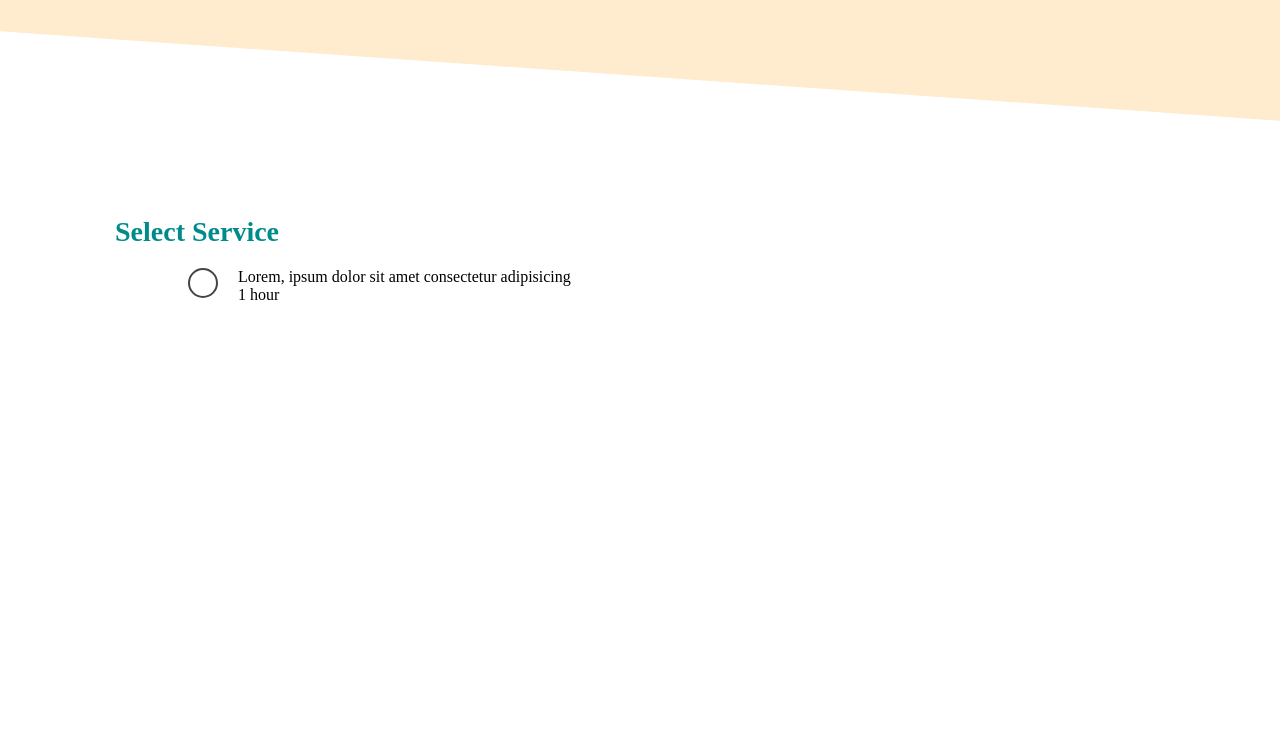
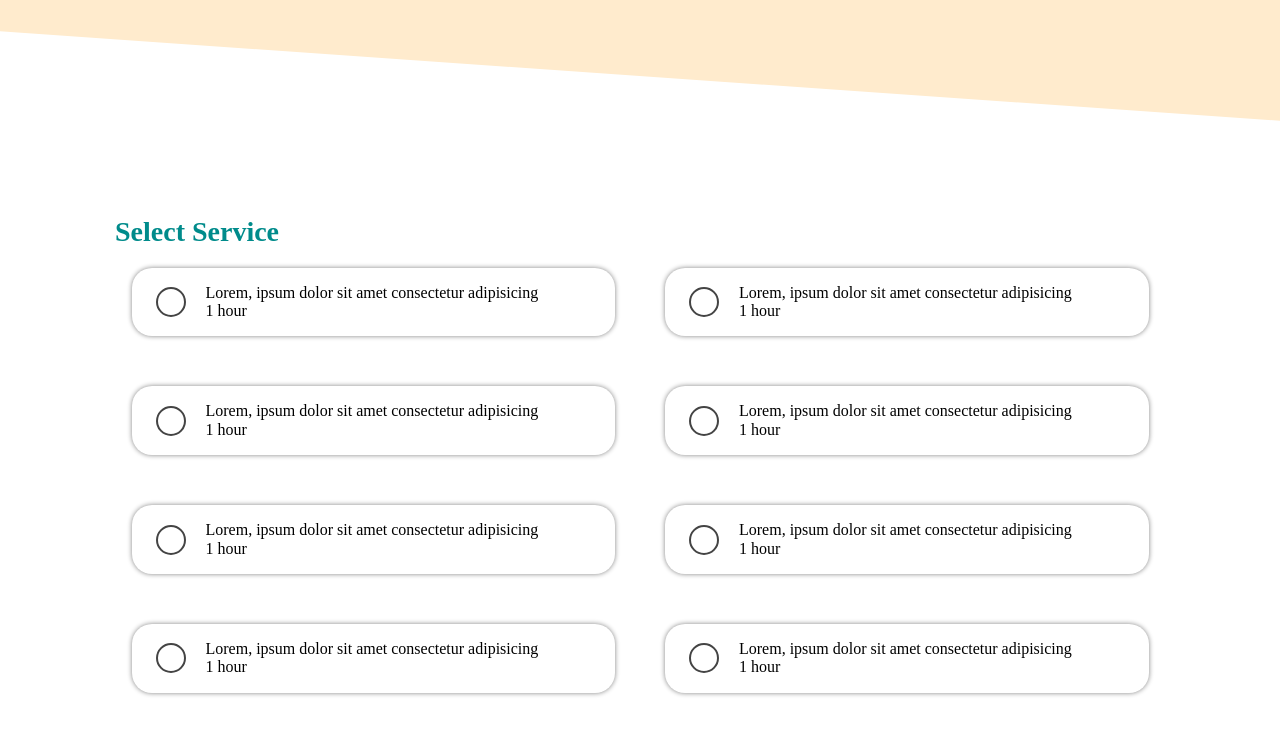
Before and after one commit to BaraaMohamed7/html-css_practice-01, a plain HTML site: page index.html in a window 1280 px wide. Shown: the part 591-1326 px from the top of the page. Before the commit the page ends 1095 px from the top, so only its background shows below. Drawn offline with Linux system fonts and the light colour scheme.

Commit message:
first upload

```diff
--- a/css/main.css
+++ b/css/main.css
@@ -187,7 +187,7 @@ nav {
 }
 
 .services {
-	width: 80%;
+	width: 90%;
 	display: grid;
 	grid-template-columns: 1fr 1fr;
 	gap: 50px;
@@ -196,7 +196,10 @@ nav {
 
 .service {
 	display: flex;
-	/* align-items: center; */
+	box-shadow: 0 0 5px #0000007d;
+	padding: 16px 24px;
+	border-radius: 20px;
+	align-items: center;
 }
 
 .check-icon {
--- a/index.html
+++ b/index.html
@@ -70,6 +70,62 @@
 						</div>
 						<div class="information-icon"></div>
 					</div>
+					<div class="service">
+						<div class="check-icon"></div>
+						<div class="service-text">
+							<p>Lorem, ipsum dolor sit amet consectetur adipisicing</p>
+							<span>1 hour</span>
+						</div>
+						<div class="information-icon"></div>
+					</div>
+					<div class="service">
+						<div class="check-icon"></div>
+						<div class="service-text">
+							<p>Lorem, ipsum dolor sit amet consectetur adipisicing</p>
+							<span>1 hour</span>
+						</div>
+						<div class="information-icon"></div>
+					</div>
+					<div class="service">
+						<div class="check-icon"></div>
+						<div class="service-text">
+							<p>Lorem, ipsum dolor sit amet consectetur adipisicing</p>
+							<span>1 hour</span>
+						</div>
+						<div class="information-icon"></div>
+					</div>
+					<div class="service">
+						<div class="check-icon"></div>
+						<div class="service-text">
+							<p>Lorem, ipsum dolor sit amet consectetur adipisicing</p>
+							<span>1 hour</span>
+						</div>
+						<div class="information-icon"></div>
+					</div>
+					<div class="service">
+						<div class="check-icon"></div>
+						<div class="service-text">
+							<p>Lorem, ipsum dolor sit amet consectetur adipisicing</p>
+							<span>1 hour</span>
+						</div>
+						<div class="information-icon"></div>
+					</div>
+					<div class="service">
+						<div class="check-icon"></div>
+						<div class="service-text">
+							<p>Lorem, ipsum dolor sit amet consectetur adipisicing</p>
+							<span>1 hour</span>
+						</div>
+						<div class="information-icon"></div>
+					</div>
+					<div class="service">
+						<div class="check-icon"></div>
+						<div class="service-text">
+							<p>Lorem, ipsum dolor sit amet consectetur adipisicing</p>
+							<span>1 hour</span>
+						</div>
+						<div class="information-icon"></div>
+					</div>
 				</div>
 			</div>
 		</section>
```
